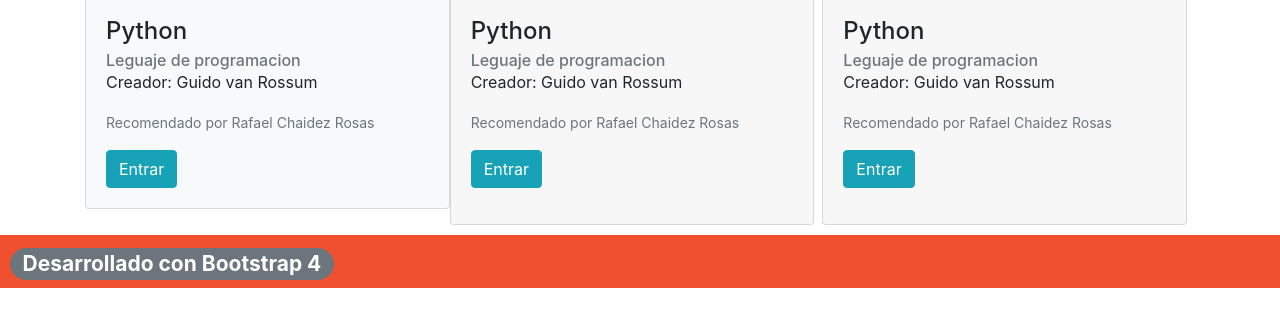
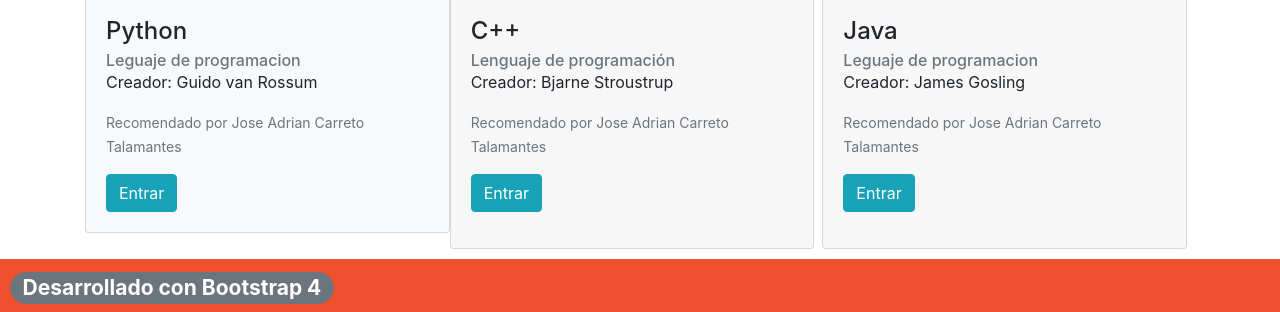
Before and after one commit to adriancarreto08/web-adriancarreto08, a plain HTML site: page index.html in a window 1280 px wide. Shown: the part 758-1070 px from the top of the page. Before the commit the page ends 1046 px from the top, so only its background shows below. Drawn offline with nearby package versions, Linux system fonts and the light colour scheme.

```diff
--- a/index.html
+++ b/index.html
@@ -84,36 +84,36 @@
 
               <div class="card card-lenguaje d-flex flex-column justify-content-between bg-light mb-3">
                 <div class="card-header"><i class="bi bi-star-fill"></i></div>
-                  <img src="https://upload.wikimedia.org/wikipedia/commons/thumb/c/c3/Python-logo-notext.svg/1200px-Python-logo-notext.svg.png" class="card-img-top" alt="Responsive image">
+                  <img src="https://encrypted-tbn0.gstatic.com/images?q=tbn:ANd9GcSHc5L89-K9Hb44e-4w2RutP91Tcv4Og8BiPQ&usqp=CAU" class="card-img-top" alt="Responsive image">
                 <div class="card-body">
                   <h4 class="card-title" data-toggle="tooltip" data-placement="top" title="Es gratis, Open source">Python</h4>
                   <h6 class="card-subtitle text-muted">Leguaje de programacion</h6>
                   <p class="card-text">Creador: Guido van Rossum</p>
-                  <p class="card-text"><small class="text-muted">Recomendado por Rafael Chaidez Rosas</small></p>
+                  <p class="card-text"><small class="text-muted">Recomendado por Jose Adrian Carreto Talamantes</small></p>
                   <a href="https://www.python.org/" target="_blank" class="btn btn-info" role="button" aria-pressed="true">Entrar</a>
                 </div>
               </div>
 
               <div class="card card-lenguaje d-flex flex-column justify-content-between mr-2">
                 <div class="card-header"><i class="bi bi-star-fill"></i></div>
-                  <img src="https://upload.wikimedia.org/wikipedia/commons/thumb/c/c3/Python-logo-notext.svg/1200px-Python-logo-notext.svg.png" class="card-img-top" alt="Responsive image">
+                  <img src="https://ghouse.com.vn/wp-content/uploads/2019/07/ghouse-huongdan-c.jpg" class="card-img-top" alt="Responsive image">
                 <div class="card-body">
-                  <h4 class="card-title" data-toggle="tooltip" data-placement="top" title="Es gratis, Open source">Python</h4>
-                  <h6 class="card-subtitle text-muted">Leguaje de programacion</h6>
-                  <p class="card-text">Creador: Guido van Rossum</p>
-                  <p class="card-text"><small class="text-muted">Recomendado por Rafael Chaidez Rosas</small></p>
+                  <h4 class="card-title" data-toggle="tooltip" data-placement="top" title="Es gratis, Open source">C++</h4>
+                  <h6 class="card-subtitle text-muted">Lenguaje de programación</h6>
+                  <p class="card-text">Creador: Bjarne Stroustrup</p>
+                  <p class="card-text"><small class="text-muted">Recomendado por Jose Adrian Carreto Talamantes</small></p>
                   <a href="https://www.python.org/" target="_blank" class="btn btn-info" role="button" aria-pressed="true">Entrar</a>
                 </div>
               </div>
 
               <div class="card card-lenguaje d-flex flex-column justify-content-between mr-2">
                 <div class="card-header"><i class="bi bi-star-fill"></i></div>
-                  <img src="https://upload.wikimedia.org/wikipedia/commons/thumb/c/c3/Python-logo-notext.svg/1200px-Python-logo-notext.svg.png" class="card-img-top" alt="Responsive image">
+                  <img src="https://www.jairogarciarincon.com/img/clases/1325.jpg" class="card-img-top" alt="Responsive image">
                 <div class="card-body">
-                  <h4 class="card-title" data-toggle="tooltip" data-placement="top" title="Es gratis, Open source">Python</h4>
+                  <h4 class="card-title" data-toggle="tooltip" data-placement="top" title="Es gratis, Open source">Java</h4>
                   <h6 class="card-subtitle text-muted">Leguaje de programacion</h6>
-                  <p class="card-text">Creador: Guido van Rossum</p>
-                  <p class="card-text"><small class="text-muted">Recomendado por Rafael Chaidez Rosas</small></p>
+                  <p class="card-text">Creador: James Gosling</p>
+                  <p class="card-text"><small class="text-muted">Recomendado por Jose Adrian Carreto Talamantes</small></p>
                   <a href="https://www.python.org/" target="_blank" class="btn btn-info" role="button" aria-pressed="true">Entrar</a>
                 </div>
               </div>
```
